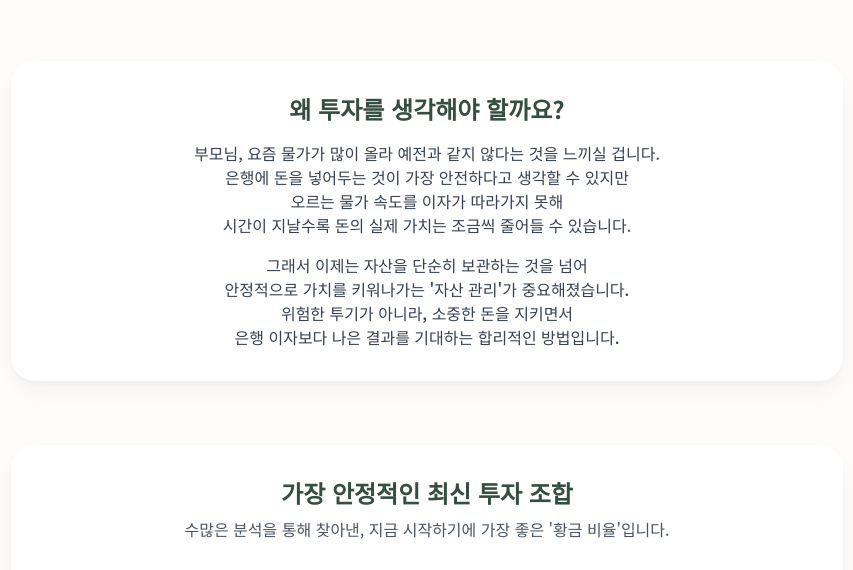
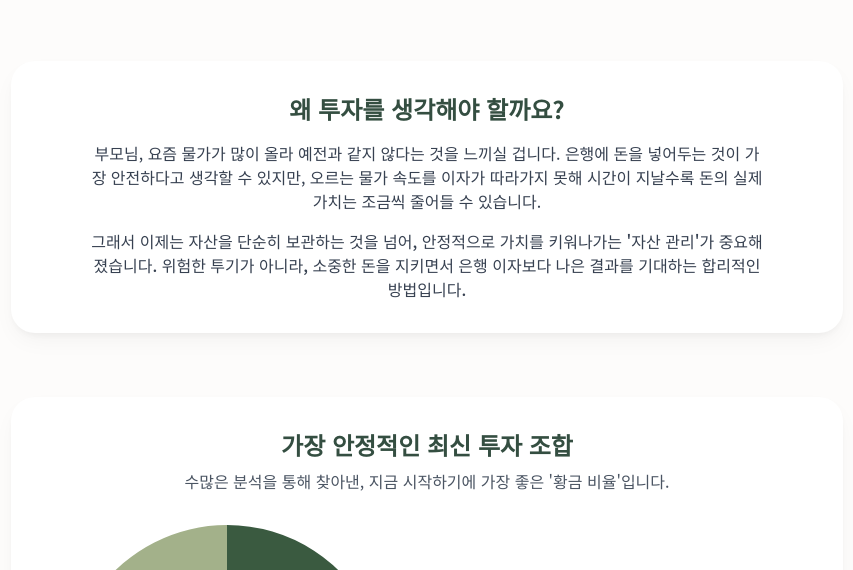
Before and after one commit to SQDcoin/portfolio, a plain HTML site: page index.html in a window 1280 px wide. Shown: the part 183-753 px from the top of the page, without its empty margins (213-1066 px from the left). Drawn offline with nearby package versions, Linux system fonts and the light colour scheme.

Commit message:
Update index.html

```diff
--- a/index.html
+++ b/index.html
@@ -48,8 +48,8 @@
             <section class="card p-6 md:p-8">
                 <h2 class="text-2xl font-bold text-center mb-4 text-[#344E41]">왜 투자를 생각해야 할까요?</h2>
                 <div class="text-center text-gray-700 space-y-4 text-base max-w-2xl mx-auto">
-                    <p>부모님, 요즘 물가가 많이 올라 예전과 같지 않다는 것을 느끼실 겁니다. <br>은행에 돈을 넣어두는 것이 가장 안전하다고 생각할 수 있지만<br>오르는 물가 속도를 이자가 따라가지 못해<br>시간이 지날수록 돈의 실제 가치는 조금씩 줄어들 수 있습니다.</p>
-                    <p class="font-medium">그래서 이제는 자산을 단순히 보관하는 것을 넘어<br>안정적으로 가치를 키워나가는 '자산 관리'가 중요해졌습니다.<br>위험한 투기가 아니라, 소중한 돈을 지키면서<br>은행 이자보다 나은 결과를 기대하는 합리적인 방법입니다.</p>
+                    <p>부모님, 요즘 물가가 많이 올라 예전과 같지 않다는 것을 느끼실 겁니다. 은행에 돈을 넣어두는 것이 가장 안전하다고 생각할 수 있지만, 오르는 물가 속도를 이자가 따라가지 못해 시간이 지날수록 돈의 실제 가치는 조금씩 줄어들 수 있습니다.</p>
+                    <p class="font-medium">그래서 이제는 자산을 단순히 보관하는 것을 넘어, 안정적으로 가치를 키워나가는 '자산 관리'가 중요해졌습니다. 위험한 투기가 아니라, 소중한 돈을 지키면서 은행 이자보다 나은 결과를 기대하는 합리적인 방법입니다.</p>
                 </div>
             </section>
 
```
